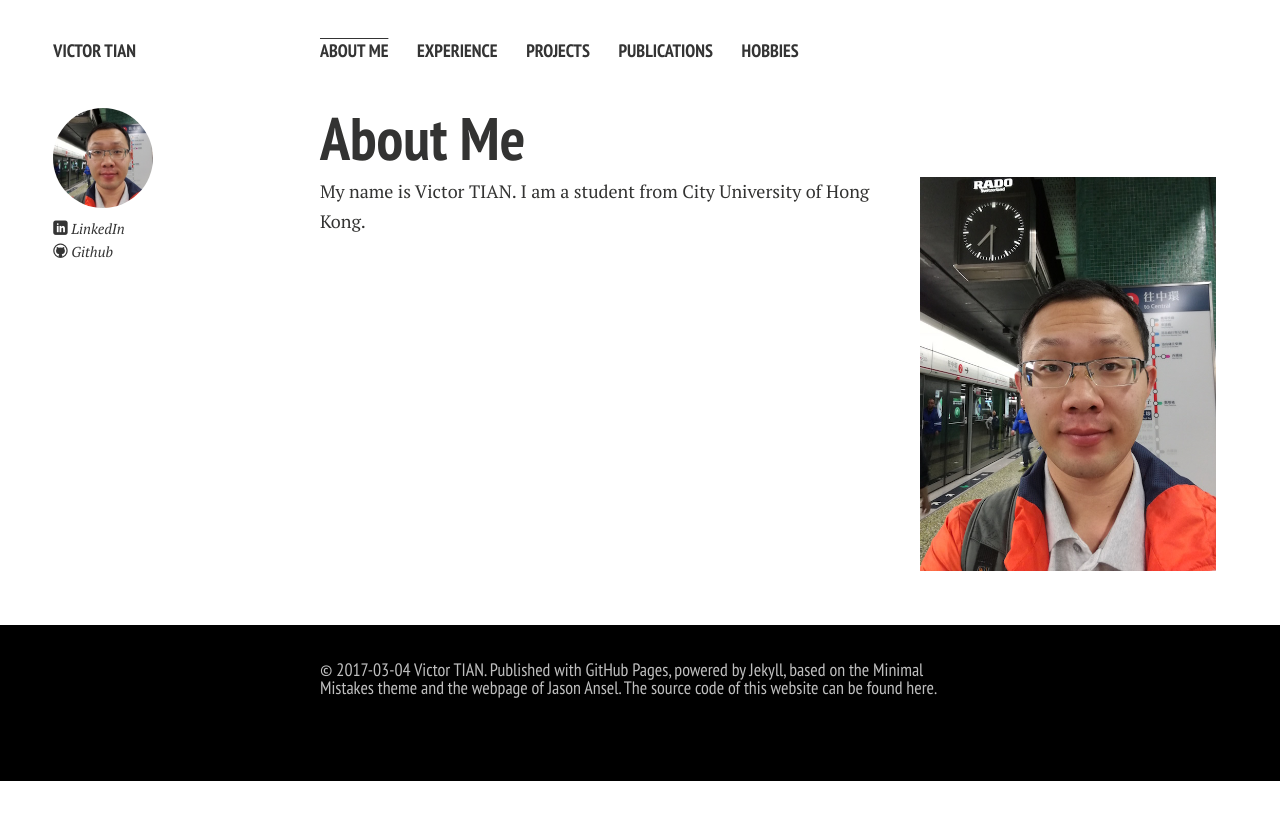
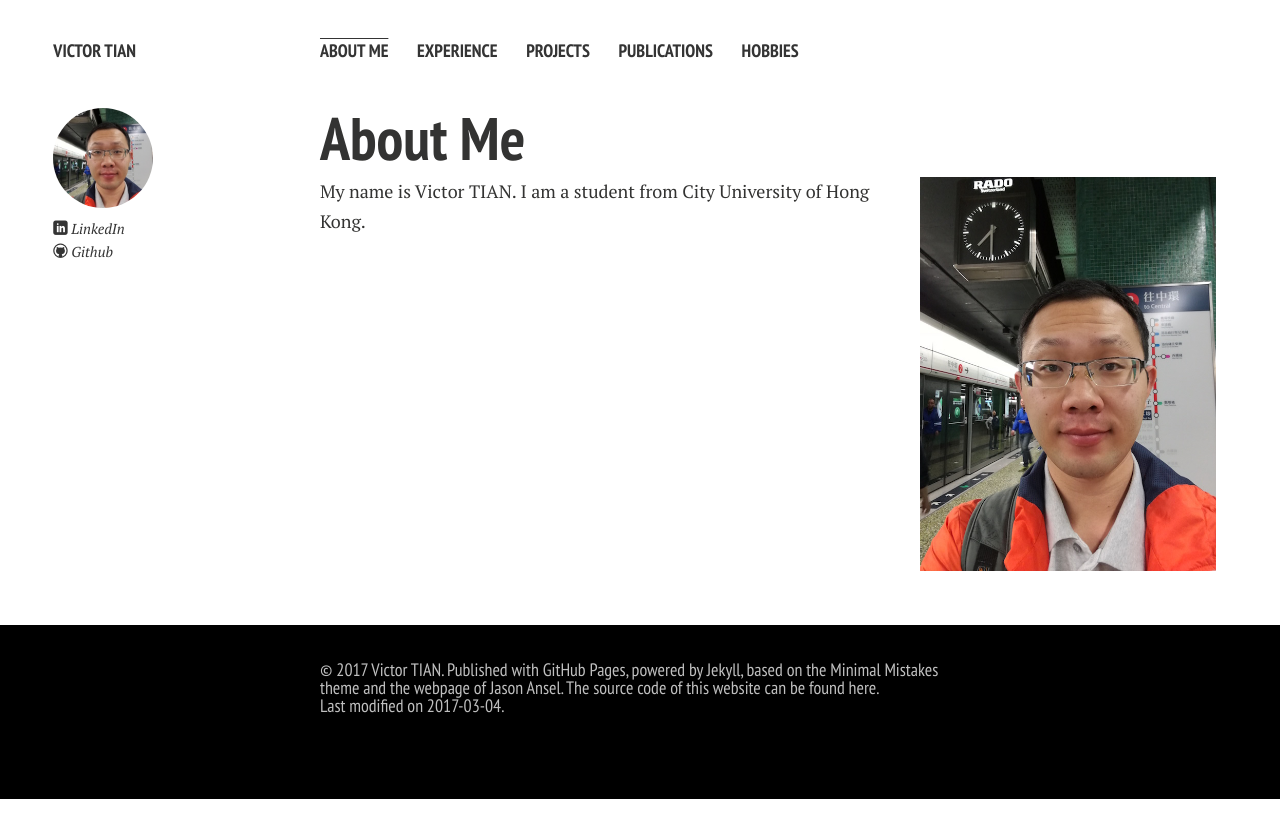
Before and after one commit to t94126/t94126.github.io, a Jekyll site: the page built from index.md, in a window 1280 px wide. Shown: the top 838 px of the page. Built offline with Jekyll 4.4.1, drawn with Linux system fonts in a browser that asks for light colours; nearby versions of some CDN libraries; our own code applies the rules of GitHub Pages for plain Markdown files.

Commit message:
Update footer.html
last modify

```diff
--- a/_includes/footer.html
+++ b/_includes/footer.html
@@ -1,5 +1,6 @@
-<h6>&copy; {{ site.time | date: '%Y-%m-%d' }} {{ site.owner.name }}.
+<h6>&copy; {{ site.time | date: '%Y' }} {{ site.owner.name }}.
   Published with <a href="http://pages.github.com/" rel="nofollow">GitHub Pages</a>,
   powered by <a href="http://jekyllrb.com" rel="nofollow">Jekyll</a>,
   based on the <a href="http://mademistakes.com/" rel="nofollow">Minimal Mistakes</a> theme and the webpage of <a href="http://github.com/jansel/jansel.github.io" rel="nofollow">Jason Ansel</a>. The source code of this website can be found <a href="http://github.com/t94126/t94126.github.io" rel="nofollow">here</a>.
+  <br>Last modified on {{ site.time | date: '%Y-%m-%d' }}.
 </h6>
```
